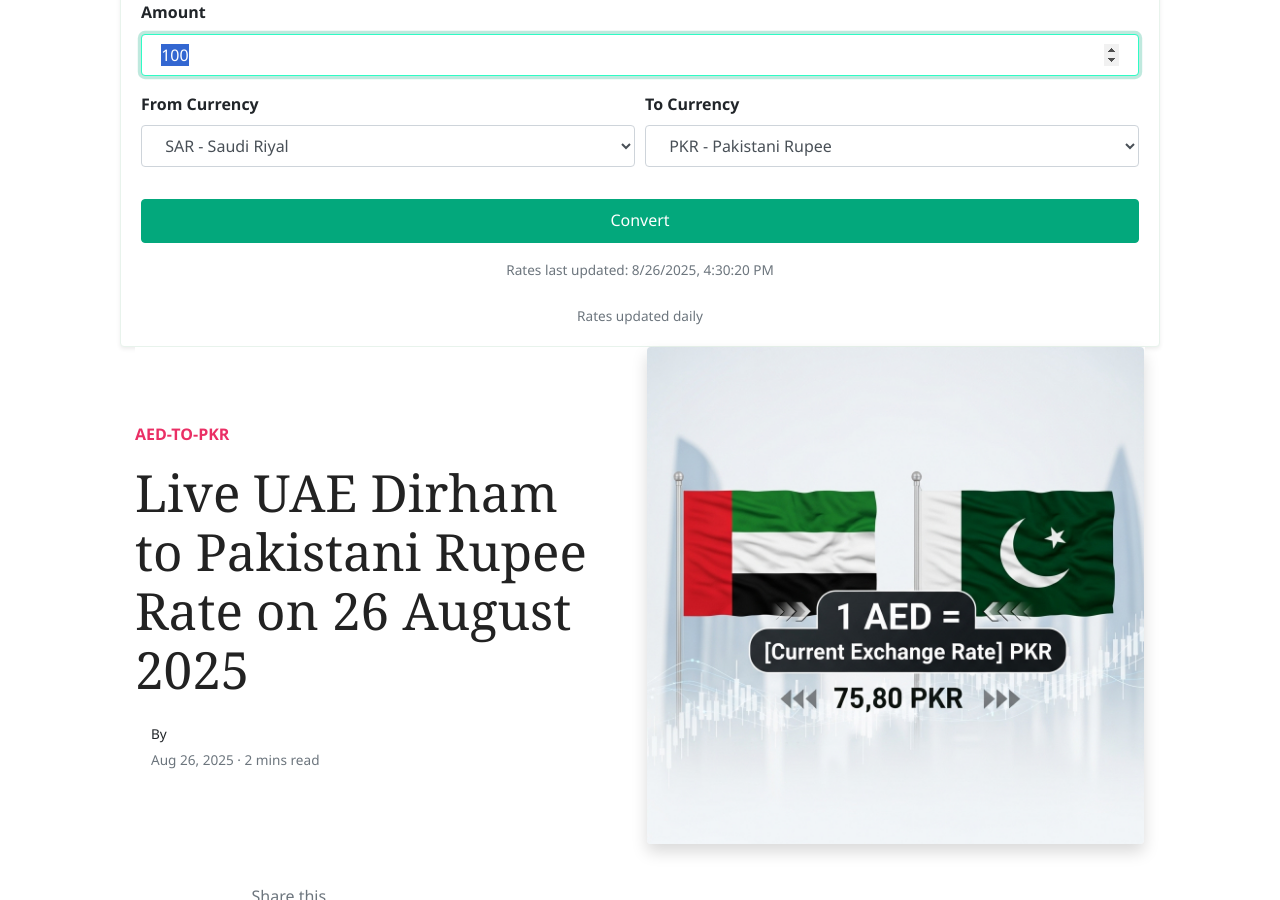
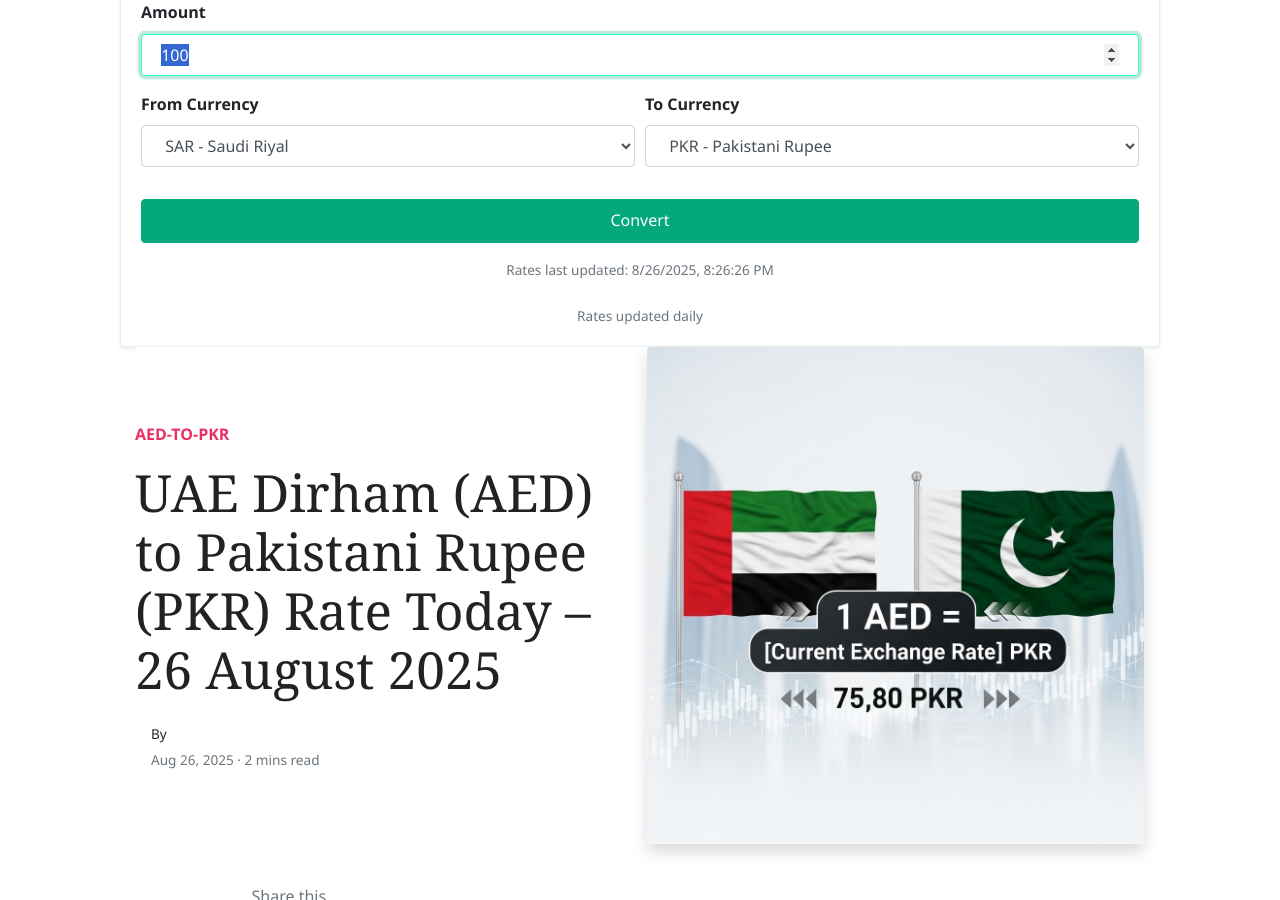
Before and after one commit to mlcom/mlcom.github.io, a Jekyll site: the page built from _posts/2025-08-26-today-uae-dirham-to-pkr-exchange-rate-august-2025-prices-updated-aed-to-pkr.md, in a window 1280 px wide and 900 px high, scrolled down 242 px. Built offline with Jekyll 4.4.1, drawn with Linux system fonts in a browser that asks for light colours; nearby versions of some CDN libraries; comment, search, counter and statistics services are not loaded.

Commit message:
Automated: Update currency rates and generate daily posts

```diff
--- a/_data/rates.yml
+++ b/_data/rates.yml
@@ -1,4 +1,4 @@
-last_updated_utc: '2025-08-26T16:30:20.000463+00:00'
+last_updated_utc: '2025-08-26T20:26:26.314141+00:00'
 rates:
   AED: 3.6725
   AFN: 68.419
--- a/_posts/2025-08-26-today-uae-dirham-to-pkr-exchange-rate-august-2025-prices-updated-aed-to-pkr.md
+++ b/_posts/2025-08-26-today-uae-dirham-to-pkr-exchange-rate-august-2025-prices-updated-aed-to-pkr.md
@@ -1,6 +1,6 @@
 ---
 layout: post
-title:  'Live UAE Dirham to Pakistani Rupee Rate on 26 August 2025'
+title:  'UAE Dirham (AED) to Pakistani Rupee (PKR) Rate Today – 26 August 2025'
 author: jane
 categories: [ aed-to-pkr ]
 image: assets/images/aed-to-pkr-rate-today.jpg
```
Also changed, not shown: _posts/2025-08-26-today-saudi-riyal-to-pkr-exchange-rate-august-2025-prices-updated-sar-to-pkr.md (+1 -1 lines), _posts/2025-08-26-today-uk-pound-sterling-to-pkr-exchange-rate-august-2025-prices-updated-gbp-to-pkr.md (+1 -1 lines).
